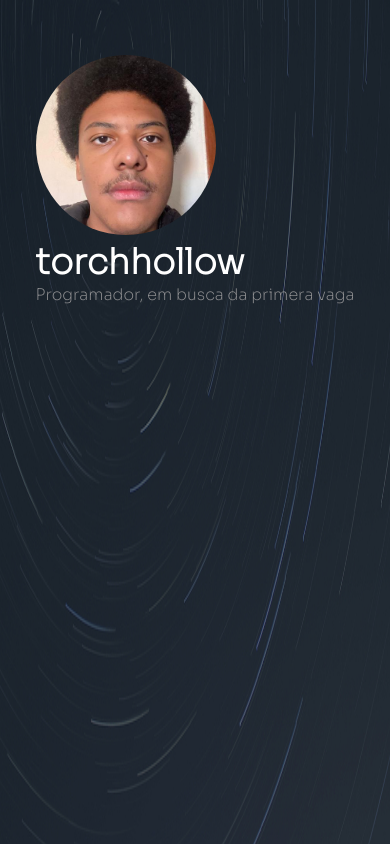
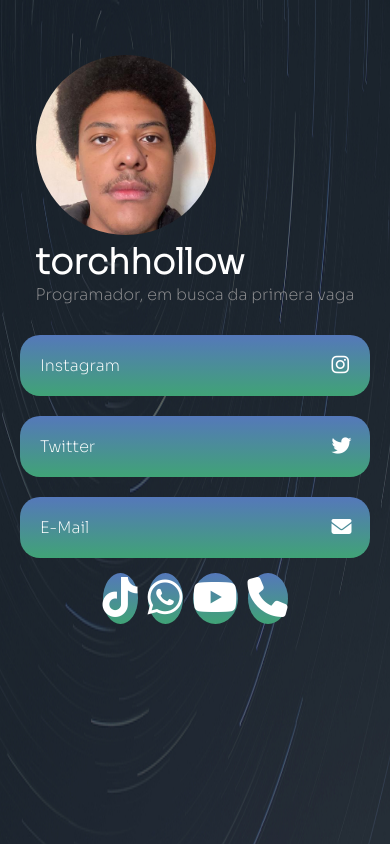
Before and after one commit to TorchHollow/MeuSocialLink, a plain HTML site: page index.html in a window 390 px wide. Drawn offline with Linux system fonts and the light colour scheme.

Commit message:
Terminei de adicionar tudo, falta a responsividade

```diff
--- a/index.html
+++ b/index.html
@@ -16,6 +16,19 @@
             <h1>torchhollow</h1>
             <p>Programador, em busca da primera vaga</p>
         </header>
+
+        <section class="links">
+            <a href="#">Instagram<i class="fa-brands fa-instagram"></i></a>
+            <a href="#">Twitter <i class="fa-brands fa-twitter"></i></a>
+            <a href="#">E-Mail <i class="fa-solid fa-envelope"></i></a>
+        </section>
+
+        <footer class="outros-links">
+            <a href=""><i class="fa-brands fa-tiktok"></i></a>
+            <a href=""><i class="fa-brands fa-whatsapp"></i></a>
+            <a href=""><i class="fa-brands fa-youtube"></i></a>
+            <a href=""><i class="fa-solid fa-phone"></i></a>
+        </footer>
     </div>
 </body>
 
--- a/style.css
+++ b/style.css
@@ -11,7 +11,7 @@
 :root {
     --fonte-principal: #FFFFFF;
     --fonte-secundario: #919193;
-    --gradiente: background-image: linear-gradient(#5578BA, #40A376);
+    --gradiente: linear-gradient(#5578BA, #40A376);
 }
 
 body {
@@ -22,10 +22,13 @@ body {
 }
 
 .container {
+    position: relative;
     padding-top: 55px;
+    width: 100%;
     display: flex;
     justify-content: center;
     align-items: center;
+    flex-direction: column;
 }
 
 .container h1 {
@@ -33,11 +36,51 @@ body {
     color: var(--fonte-principal);
 }
 
-.container p{
+.container p {
     color: var(--fonte-secundario);
+    padding-bottom: 20px;
 }
 
 .container img {
     width: 180px;
     border-radius: 100%;
 }
+
+.links {
+    display: flex;
+    flex-direction: column;
+}
+
+.links a {
+    color: var(--fonte-principal);
+    text-decoration: none;
+    background-image: var(--gradiente);
+    padding: 20px 250px 20px 20px;
+    margin: 10px;
+    border-radius: 20px;
+}
+
+.links i {
+    position: absolute;
+    left: 85%;
+    font-size: 20px;
+}
+
+.outros-links{
+    width: 100%;
+    height: 100%;
+    display: flex;
+    justify-content: center;
+    align-items: center;
+}
+
+.outros-links a {
+    color: var(--fonte-principal);
+    font-size: 40px;
+    background-image: var(--gradiente);
+    border-radius: 60%;
+    margin: 5px;
+}
+
+.outros-links i{
+}
```
